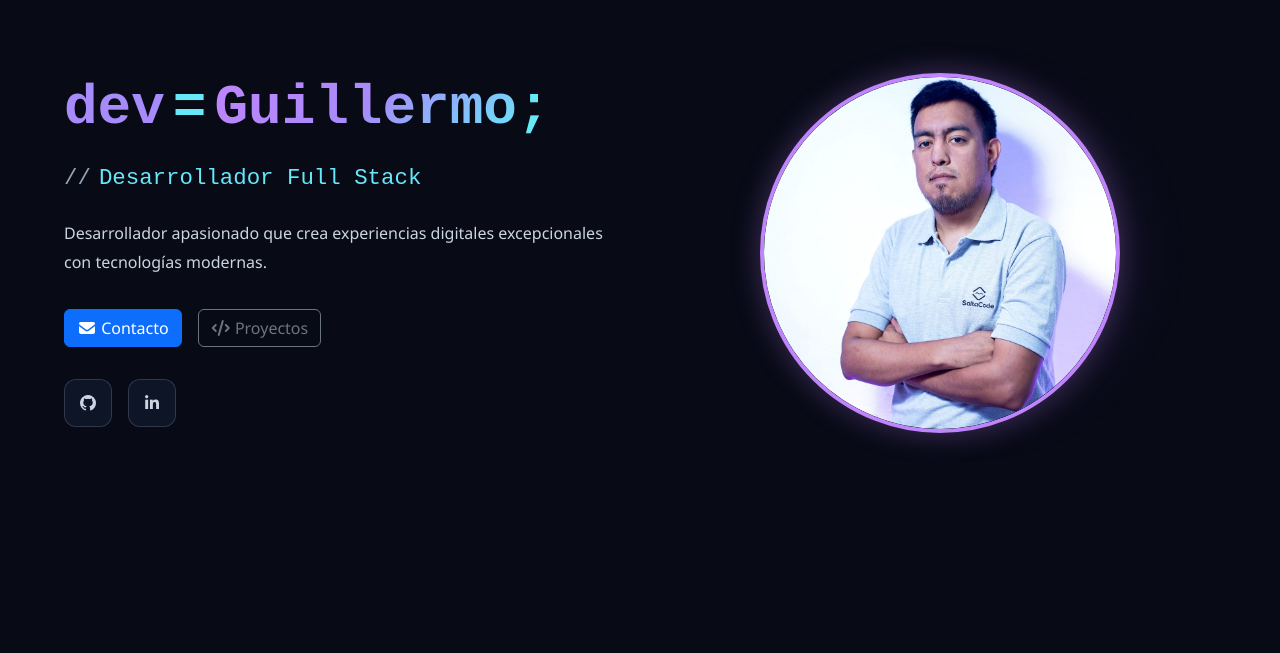
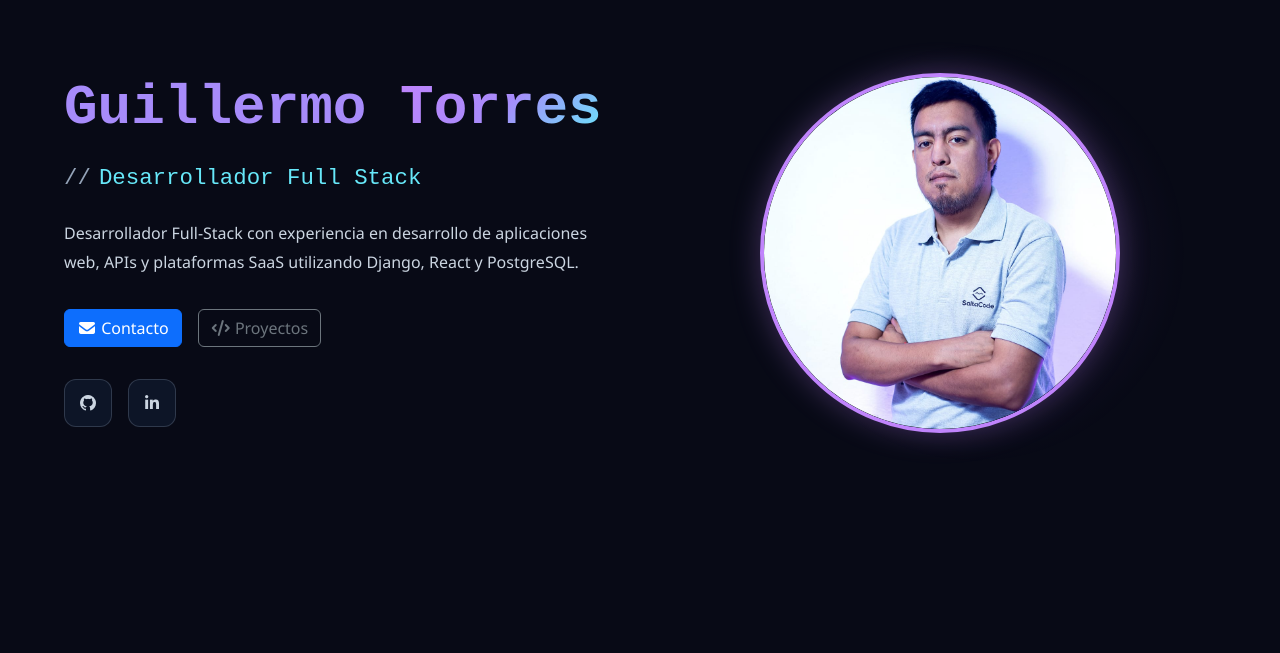
Before and after one commit to GuilleTorres81/portfolio, a React (Vite) app in the folder portfolio-torres/: page / in a window 1280 px wide. Shown: the part 147-800 px from the top of the page. Built offline with nearby package versions, Linux system fonts and the light colour scheme.

Commit message:
Cambios de textos en hero

```diff
--- a/portfolio-torres/src/components/Hero.jsx
+++ b/portfolio-torres/src/components/Hero.jsx
@@ -11,10 +11,8 @@ function Hero() {
       <div className="hero-container">
         <div className="hero-content">
           <h1 className="hero-name" id="heroName">
-            <span className="name-prefix">dev</span>
-            <span className="name-operator">=</span>
-            <span className="name-value">Guillermo</span>
-            <span className="name-suffix">;</span>
+            <span className="name-prefix">Guillermo </span>
+            <span className="name-value">Torres</span>
           </h1>
 
           <div className="hero-title">
@@ -23,7 +21,7 @@ function Hero() {
           </div>
 
           <p className="white-text">
-            Desarrollador apasionado que crea experiencias digitales excepcionales con tecnologías modernas.
+            Desarrollador Full-Stack con experiencia en desarrollo de aplicaciones web, APIs y plataformas SaaS utilizando Django, React y PostgreSQL.
           </p>
 
           <div className="hero-buttons">
```
